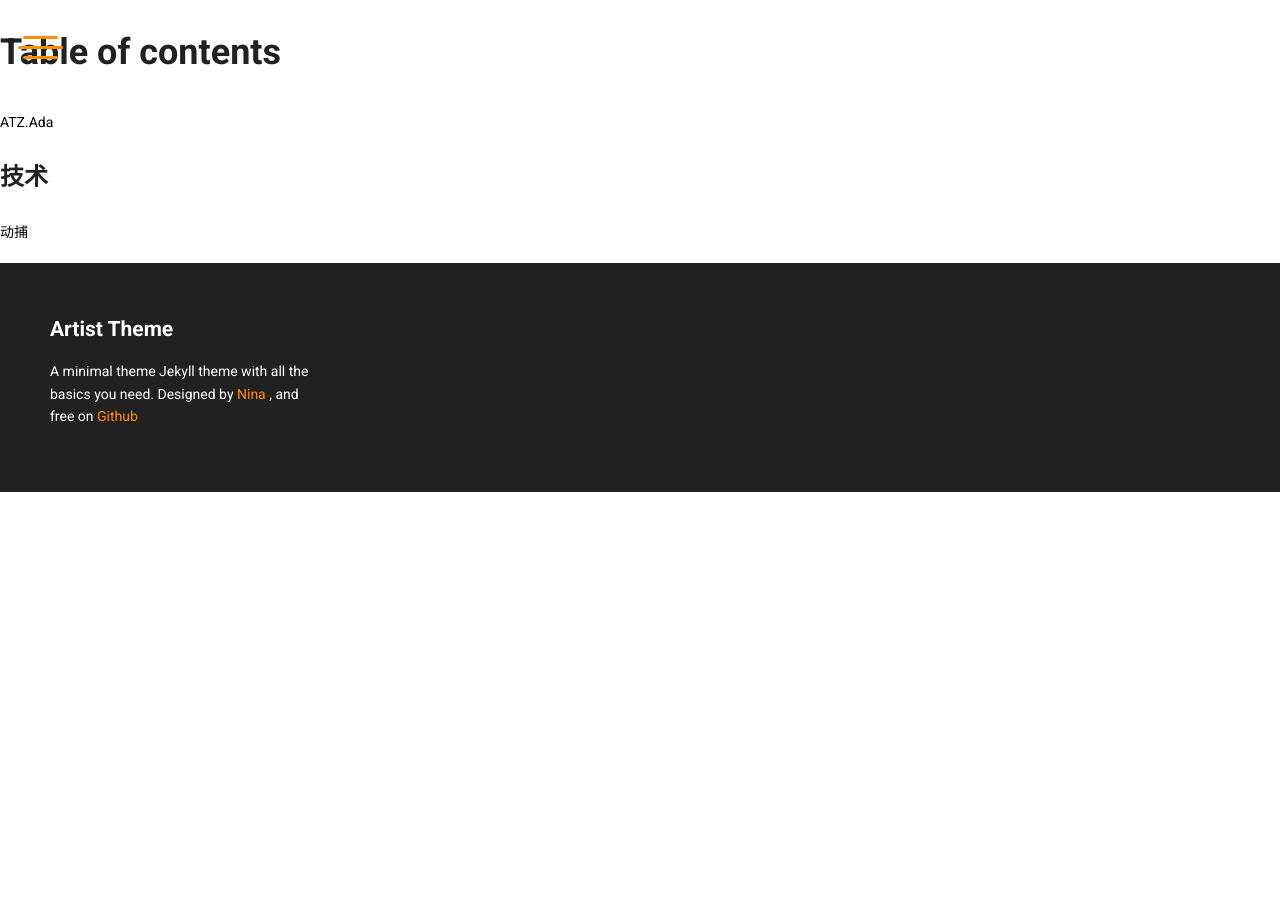
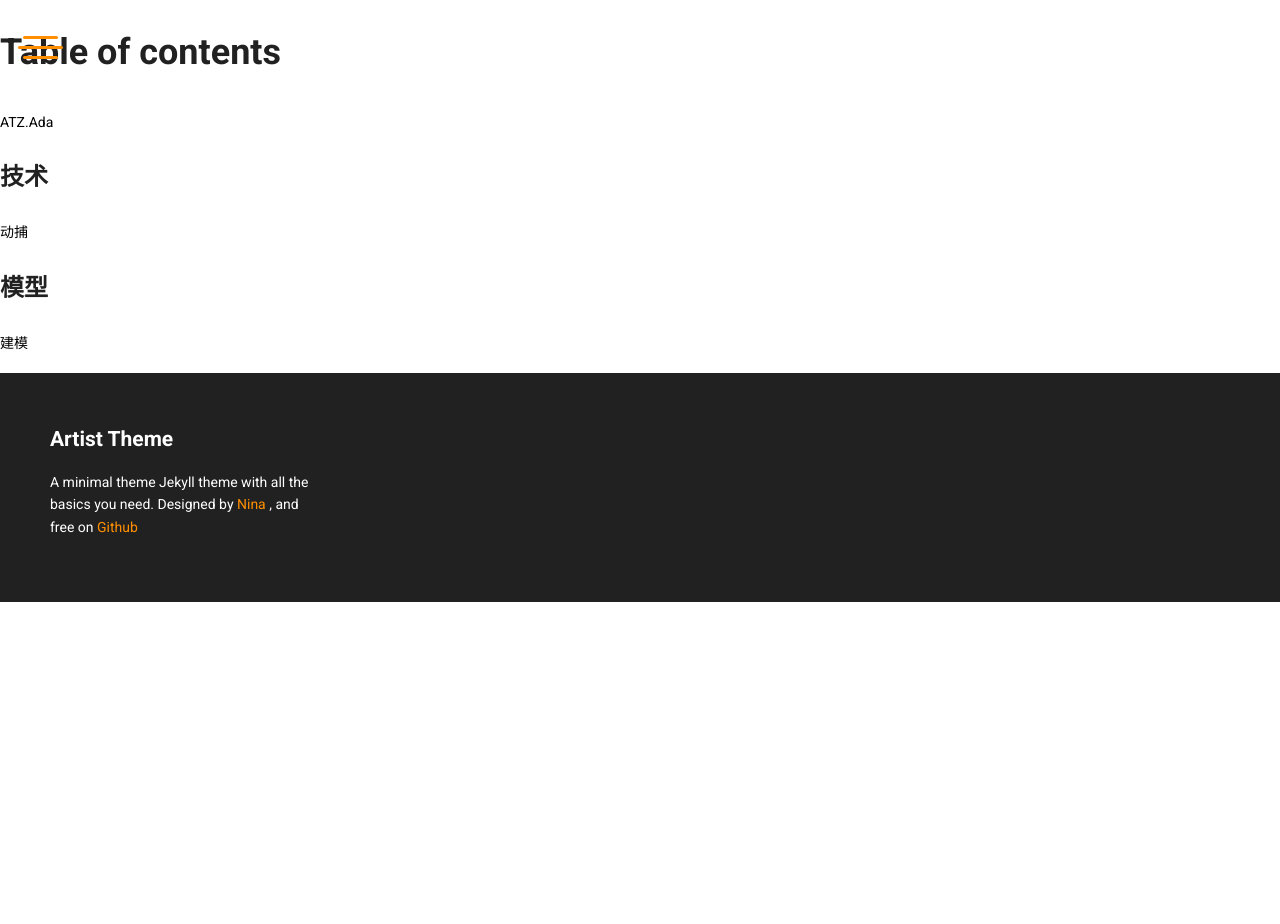
Before and after one commit to davkeor/davkeor.github.io, a Jekyll site: the page built from SUMMARY.md, in a window 1280 px wide. Built offline with Jekyll 4.4.1, drawn with Linux system fonts in a browser that asks for light colours; nearby versions of some CDN libraries; our own code applies the rules of GitHub Pages for plain Markdown files; Markdown is read by kramdown in place of the engine named in the settings.

Commit message:
GitBook: [master] 2 pages modified

```diff
--- a/SUMMARY.md
+++ b/SUMMARY.md
@@ -5,3 +5,7 @@
 ## 技术
 
 * [动捕](ji-shu/dong-bu.md)
+
+## 模型
+
+* [建模](mo-xing/jian-mo.md)
```
Also changed, not shown: mo-xing/jian-mo.md (added, +1 -0 lines).
